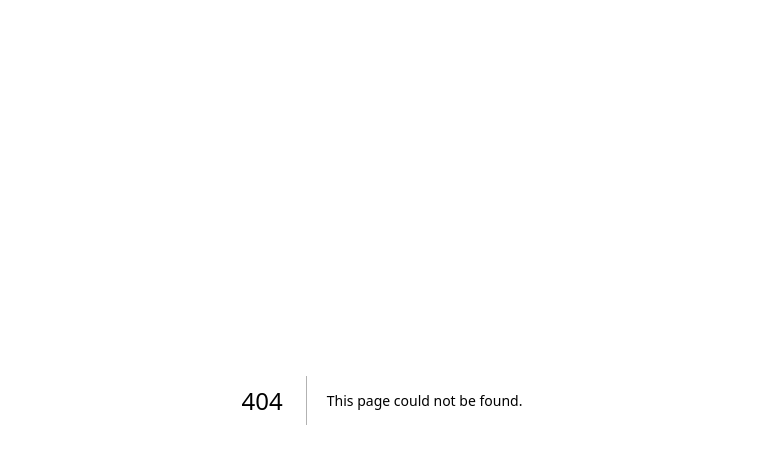
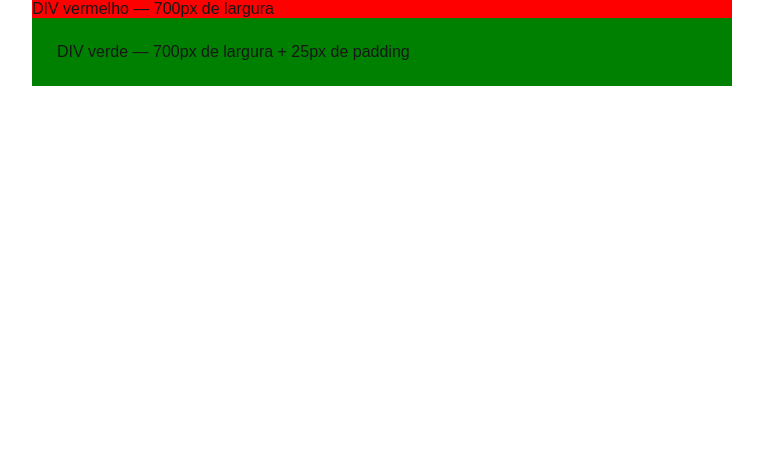
Before and after one commit to Rosalvinnn/Atividade-Web-Mobile, a Next.js app in the folder atividade/: page /atividade-2 in a window 1280 px wide. Before the commit this address had no page. Shown: the top 464 px of the page, without its empty margins (258-1021 px from the left). Built offline with nearby package versions, Linux system fonts and the light colour scheme.

Commit message:
2atividade

```diff
--- /dev/null
+++ b/atividade/app/atividade-2/page.js
@@ -0,0 +1,15 @@
+import styles from "./page.module.css";
+
+export default function Atividade2() {
+  return (
+    <main className={styles.container}>
+      <div className={styles.vermelho}>
+        DIV vermelho — 700px de largura
+      </div>
+
+      <div className={styles.verde}>
+        DIV verde — 700px de largura + 25px de padding
+      </div>
+    </main>
+  );
+}
--- /dev/null
+++ b/atividade/app/atividade-2/page.module.css
@@ -0,0 +1,17 @@
+.container {
+  width: 100%;
+}
+
+.vermelho {
+  width: 700px;
+  padding: 0px;
+  background-color: red;
+  margin: 0 auto;
+}
+
+.verde {
+  width: 700px;
+  padding: 25px;
+  background-color: green;
+  margin: 0 auto;
+}
```
